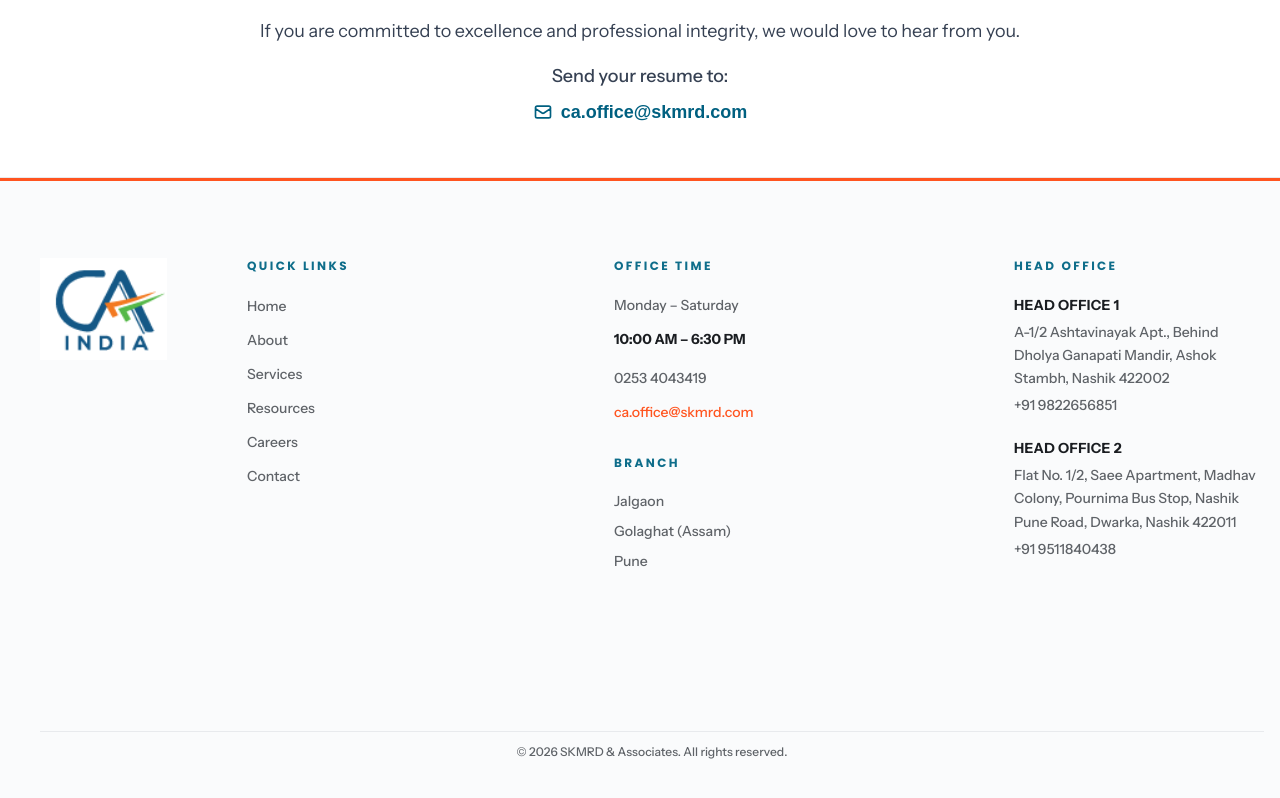
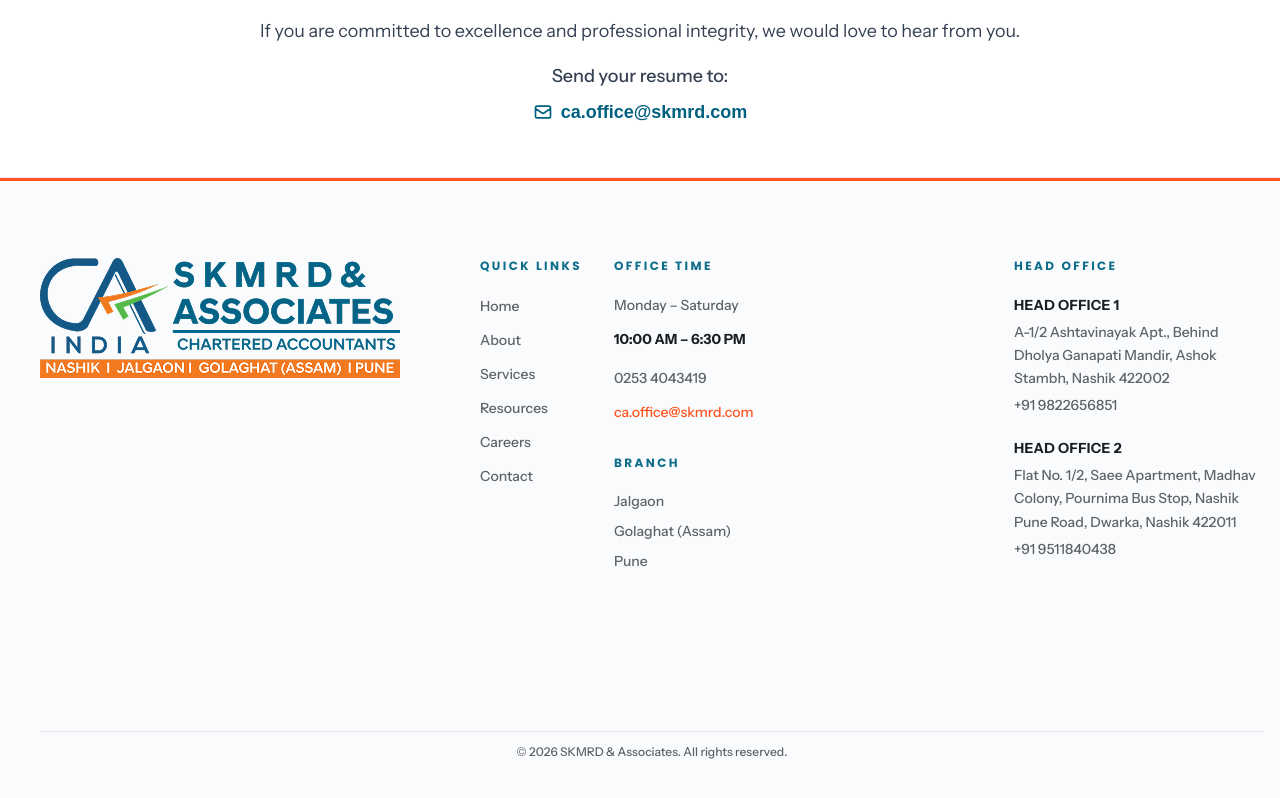
Before and after one commit to abmtechmain/ca-firm-fe, a Next.js app: page /careers in a window 1280 px wide. Shown: the part 2298-3096 px from the top of the page. Built offline with nearby package versions, Linux system fonts and the light colour scheme; no server answers; a web font is replaced by a local one.

Commit message:
CA info changed , icon changes on footer

```diff
--- a/app/components/Footer.tsx
+++ b/app/components/Footer.tsx
@@ -50,8 +50,8 @@ const Footer: React.FC = () => {
           <div className="md:col-span-5 flex flex-col sm:flex-row sm:items-start gap-6 sm:gap-8 lg:gap-10">
             <div className="flex-shrink-0">
               <Image
-                src="/images/logo-mav.png"
-                alt="SKMRD & ASSOCIATES"
+                src="/images/footer-logo.png"
+                alt="CA SKMRD & ASSOCIATES CHARTERED ACCOUNTANTS"
                 width={480}
                 height={126}
                 className="w-full max-w-[420px] md:max-w-[480px] h-auto object-contain"
--- a/app/components/KeyPersons.tsx
+++ b/app/components/KeyPersons.tsx
@@ -37,6 +37,7 @@ export const KeyPersons: React.FC = () => {
                   >
                     {person.qualification}
                   </span>
+                  {person.certification && (
                     <span
                       className="text-xs md:text-sm font-semibold uppercase tracking-wide rounded-full px-3 py-1"
                       style={{
@@ -46,6 +47,7 @@ export const KeyPersons: React.FC = () => {
                     >
                       {person.certification}
                     </span>
+                  )}
                 </div>
                 <a
                   href={`mailto:${person.email}`}
--- a/app/constants/index.ts
+++ b/app/constants/index.ts
@@ -228,13 +228,11 @@ export const KEY_PERSONS: KeyPerson[] = [
     phone: '+91 97623 09538',
     email: 'ca.nivrutti@skmrd.com',
     qualification: 'FCA, M. Com, DISA',
-    certification: 'Concurrent Audit of Banks (appear), Ind AS (appear)',
     imageUrl: '/images/team/CA Nivrutti Shinde.png',
     description: [
       'Qualified Since 2018.',
       'Expertise in Co-operative Sector Auditing and Registration, Bank Audits, Government Audits, Information Systems (IS) Audit, GST Consultancy.',
-      'Representing clients before tax authorities for assessments and appeals.',
-      'Completed Certification Course of Concurrent Audit of Banks, Public Finance and Government Accounting.'
+      'Representing clients before tax authorities for assessments and appeals.'
     ]
   },
   {
@@ -243,13 +241,11 @@ export const KEY_PERSONS: KeyPerson[] = [
     phone: '+91 90968 63674',
     email: 'ca.sangita@skmrd.com',
     qualification: 'FCA, M. Com, DISA',
-    certification: 'Concurrent Audit of Banks (appear), AI (appear)',
     imageUrl: '/images/team/CA-Sangita-Rajendra-Kadam.png',
     description: [
       'Qualified since 2016.',
       'Expertise in RERA, Bank Audit, Management & Internal Audit, Government Audit & accounting, Direct & Indirect Taxes.',
-      'Attending Assessments & appeals in front of various Tax Authorities.',
-      'Completed Certification Course of Concurrent Audit of Banks, AI (ICAI).'
+      'Attending Assessments & appeals in front of various Tax Authorities.'
     ]
   },
   {
@@ -258,13 +254,11 @@ export const KEY_PERSONS: KeyPerson[] = [
     phone: '+91 88885 55998',
     email: 'ca.rashmi@skmrd.com',
     qualification: 'FCA, M. Com, DISA',
-    certification: 'FAFD, Concurrent Audit of Banks (appear), AI (appear)',
     imageUrl: '/images/team/CA Rashmi Mandlik.jpeg',
     description: [
       'Qualified since 2018.',
       'Expertise is Trust / NGO Audits, Internal Controls and Taxations.',
-      'Forensic & System Audit.',
-      'Completed Certification Course of FAFD, Concurrent Audit of Banks, AI (ICAI).'
+      'Forensic & System Audit.'
     ]
   },
   {
@@ -273,14 +267,12 @@ export const KEY_PERSONS: KeyPerson[] = [
     phone: '+91 60033 66231',
     email: 'ca.kunwarr@skmrd.com',
     qualification: 'FCA, B. Com',
-    certification: 'Concurrent Audit of Banks, FAFD (Appear)',
     imageUrl: '/images/team/CA-Kunwarr-Diggaa.png',
     imagePosition: 'top center',
     description: [
       'Qualified since 2019.',
       'Expertise is Business Management & Restructuring and Internal Audit.',
-      'Overseas Accounting & Consultancy.',
-      'Completed Certification Course of Concurrent Audit of Banks.'
+      'Overseas Accounting & Consultancy.'
     ]
   }
 ];
```
Also changed, not shown: public/images/footer-logo.png. Lines whose indentation alone changed are shown as unchanged.
